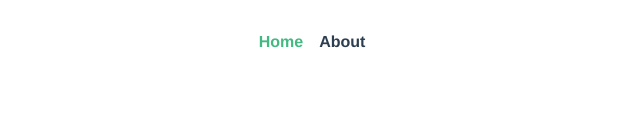
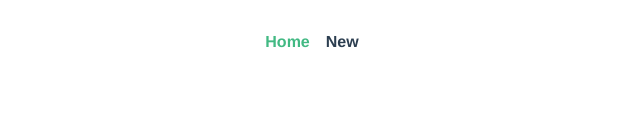
Before and after one commit to oiagorodrigues/validating-reused-forms, a Vue app: page / in a window 1280 px wide. Shown: the top 139 px of the page, without its empty margins (320-960 px from the left). Built offline with nearby package versions, Linux system fonts and the light colour scheme.

Commit message:
App changes

```diff
--- a/src/App.vue
+++ b/src/App.vue
@@ -2,11 +2,18 @@
   <div id="app">
     <div id="nav">
       <router-link to="/">Home</router-link>
-      <router-link to="/about">About</router-link>
+      <router-link to="/new">New</router-link>
     </div>
-    <router-view />
+
+    <main>
+      <router-view />
+    </main>
   </div>
 </template>
+
+<script>
+export default { name: 'App' }
+</script>
 
 <style lang="scss">
 #app {
--- a/src/views/About.vue
+++ /dev/null
@@ -1,5 +0,0 @@
-<template>
-  <div class="about">
-    <h1>This is an about page</h1>
-  </div>
-</template>
```
Also changed, not shown: src/views/Home.vue (deleted, +0 -15 lines).
